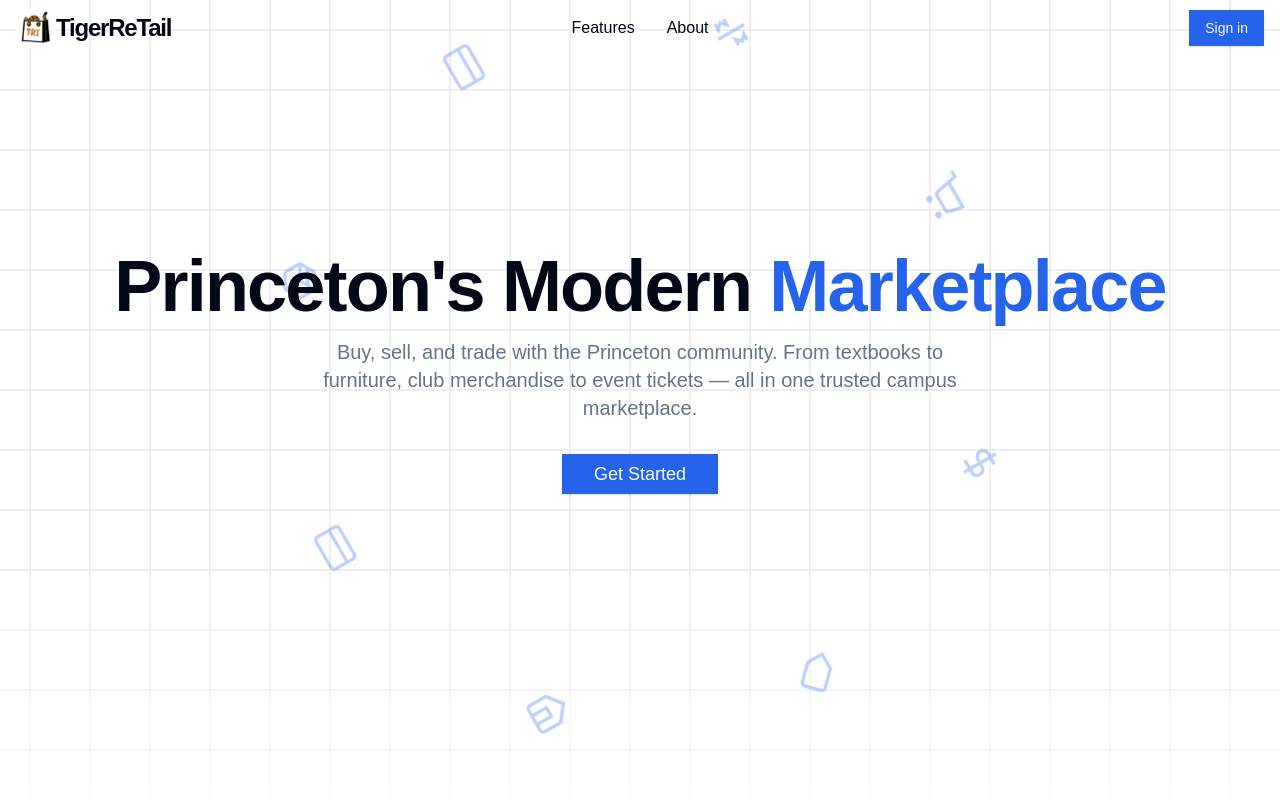
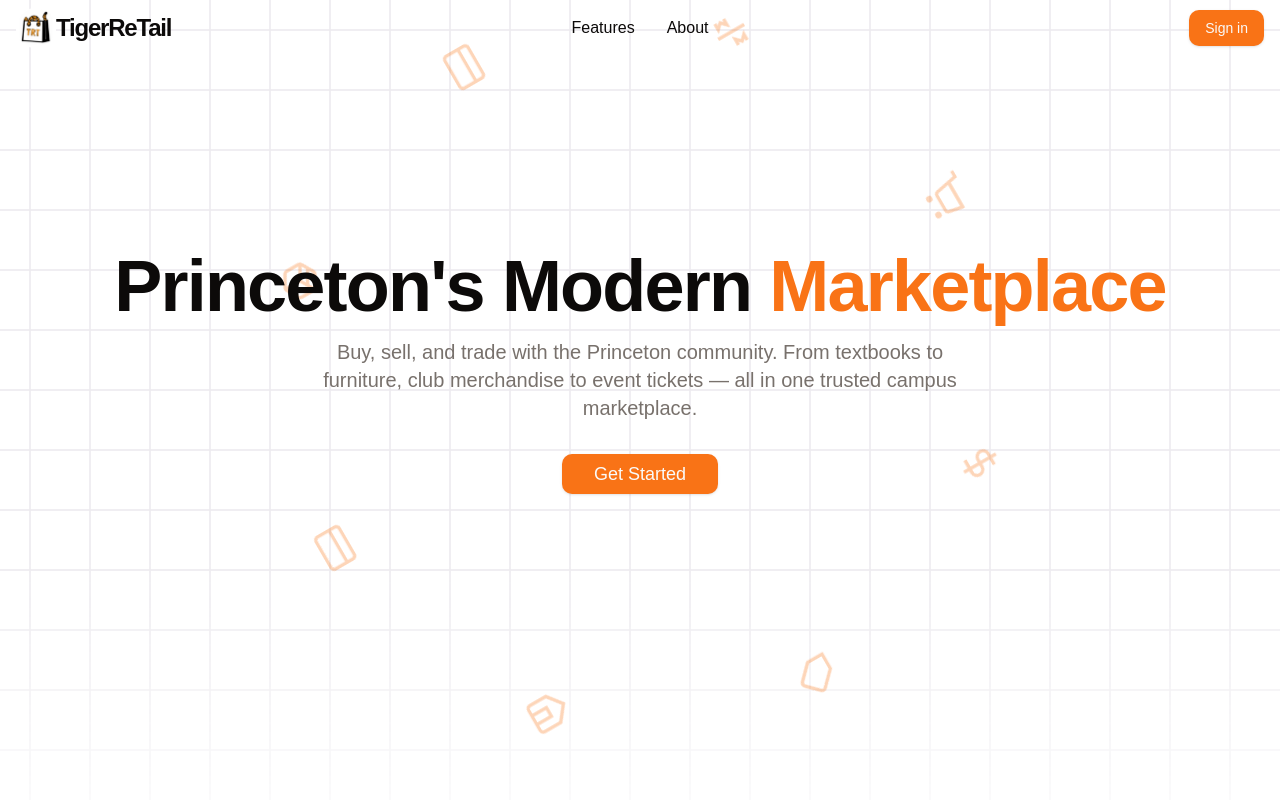
Before and after one commit to TigerAppsOrg/TigerReTail-2, a SvelteKit app: page / in a window 1280 px wide. Shown: the top 800 px of the page. Built offline with nearby package versions, Linux system fonts and the light colour scheme; a web font is replaced by a local one.

Commit message:
Let it be orange

```diff
--- a/src/app.css
+++ b/src/app.css
@@ -26,48 +26,49 @@
 @layer base {
     :root {
         --background: 0 0% 100%;
-        --foreground: 222.2 84% 4.9%;
+        --foreground: 20 14.3% 4.1%;
         --card: 0 0% 100%;
-        --card-foreground: 222.2 84% 4.9%;
+        --card-foreground: 20 14.3% 4.1%;
         --popover: 0 0% 100%;
-        --popover-foreground: 222.2 84% 4.9%;
-        --primary: 221.2 83.2% 53.3%;
-        --primary-foreground: 210 40% 98%;
-        --secondary: 210 40% 96.1%;
-        --secondary-foreground: 222.2 47.4% 11.2%;
-        --muted: 210 40% 96.1%;
-        --muted-foreground: 215.4 16.3% 46.9%;
-        --accent: 210 40% 96.1%;
-        --accent-foreground: 222.2 47.4% 11.2%;
+        --popover-foreground: 20 14.3% 4.1%;
+        --primary: 24.6 95% 53.1%;
+        --primary-foreground: 60 9.1% 97.8%;
+        --secondary: 60 4.8% 95.9%;
+        --secondary-foreground: 24 9.8% 10%;
+        --muted: 60 4.8% 95.9%;
+        --muted-foreground: 25 5.3% 44.7%;
+        --accent: 60 4.8% 95.9%;
+        --accent-foreground: 24 9.8% 10%;
         --destructive: 0 72.22% 50.59%;
-        --destructive-foreground: 210 40% 98%;
-        --border: 214.3 31.8% 91.4%;
-        --input: 214.3 31.8% 91.4%;
-        --ring: 221.2 83.2% 53.3%;
-        --radius: 0rem;
+        --destructive-foreground: 60 9.1% 97.8%;
+        --border: 20 5.9% 90%;
+        --input: 20 5.9% 90%;
+        --ring: 24.6 95% 53.1%;
+        --radius: 0.75rem;
     }
     .dark {
-        --background: 222.2 84% 4.9%;
-        --foreground: 210 40% 98%;
-        --card: 222.2 84% 4.9%;
-        --card-foreground: 210 40% 98%;
-        --popover: 222.2 84% 4.9%;
-        --popover-foreground: 210 40% 98%;
-        --primary: 217.2 91.2% 59.8%;
-        --primary-foreground: 222.2 47.4% 11.2%;
-        --secondary: 217.2 32.6% 17.5%;
-        --secondary-foreground: 210 40% 98%;
-        --muted: 217.2 32.6% 17.5%;
-        --muted-foreground: 215 20.2% 65.1%;
-        --accent: 217.2 32.6% 17.5%;
-        --accent-foreground: 210 40% 98%;
-        --destructive: 0 62.8% 30.6%;
-        --destructive-foreground: 210 40% 98%;
-        --border: 217.2 32.6% 17.5%;
-        --input: 217.2 32.6% 17.5%;
-        --ring: 224.3 76.3% 48%;
+        --background: 20 14.3% 4.1%;
+        --foreground: 60 9.1% 97.8%;
+        --card: 20 14.3% 4.1%;
+        --card-foreground: 60 9.1% 97.8%;
+        --popover: 20 14.3% 4.1%;
+        --popover-foreground: 60 9.1% 97.8%;
+        --primary: 20.5 90.2% 48.2%;
+        --primary-foreground: 60 9.1% 97.8%;
+        --secondary: 12 6.5% 15.1%;
+        --secondary-foreground: 60 9.1% 97.8%;
+        --muted: 12 6.5% 15.1%;
+        --muted-foreground: 24 5.4% 63.9%;
+        --accent: 12 6.5% 15.1%;
+        --accent-foreground: 60 9.1% 97.8%;
+        --destructive: 0 72.2% 50.6%;
+        --destructive-foreground: 60 9.1% 97.8%;
+        --border: 12 6.5% 15.1%;
+        --input: 12 6.5% 15.1%;
+        --ring: 20.5 90.2% 48.2%;
     }
 }
+
 @layer base {
     * {
         @apply border-border;
--- a/src/routes/(protected)/home/+page.svelte
+++ b/src/routes/(protected)/home/+page.svelte
@@ -34,7 +34,7 @@
                     Find items to purchase here. Check out our FAQ for more.
                 </p>
             </div>
-            <div class="flex items-center flex-1 max-w-96">
+            <div class="flex items-center flex-1 max-w-96 gap-1">
                 <Input
                     type="text"
                     placeholder="Search..."
```
